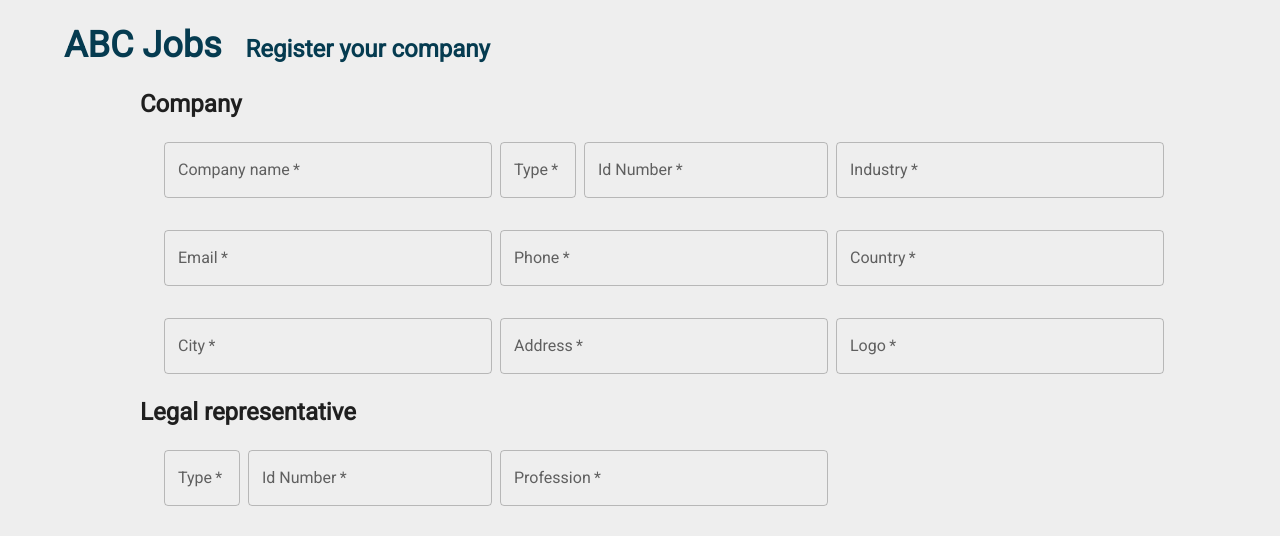
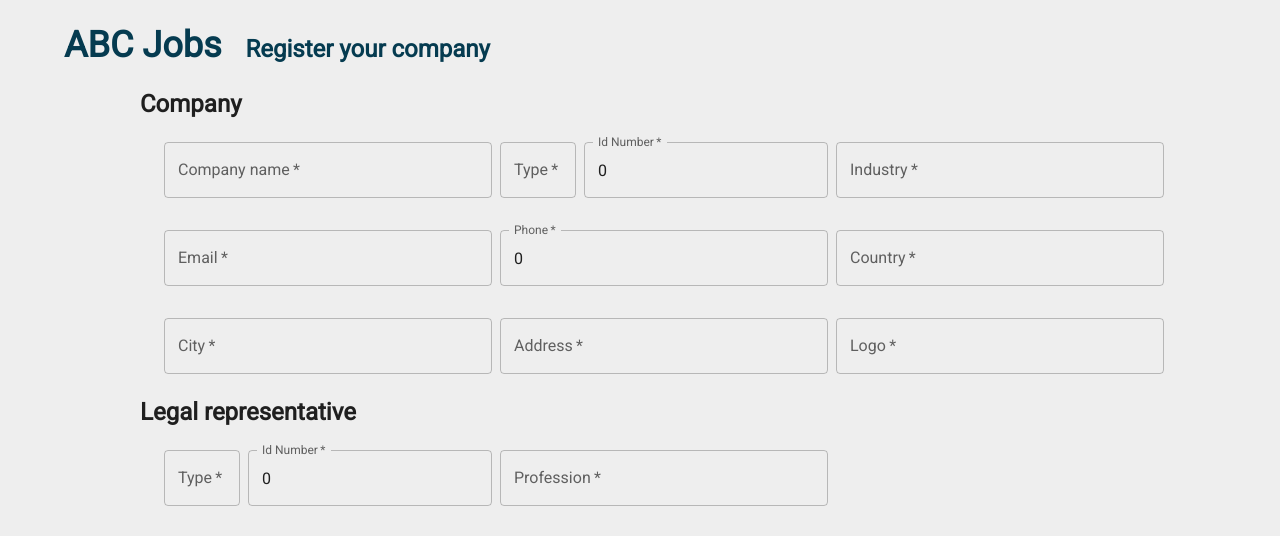
Before and after one commit to andergcp2/frontend-proyecto-final, a Next.js app: page /en/auth/register/company in a window 1280 px wide. Shown: the top 536 px of the page. Built offline with nearby package versions, Linux system fonts and the light colour scheme; no server answers.

Commit message:
Improving register form validations and fixing errors

```diff
--- a/src/app/[locale]/auth/context/useAbcAuth.tsx
+++ b/src/app/[locale]/auth/context/useAbcAuth.tsx
@@ -17,17 +17,14 @@ export default function useQanttoAuth() {
       // TODO: redirect to the right page
       // push(mainRoutes.auth.verify)
       // TODO: Hacer login automatico
-
       showToast(t('success.signUpCompany'), 'success')
     },
     onError: (error: any) => {
-      alert(JSON.stringify(error))
       showToast(error.message, 'error')
     }
   })
 
   const SignUpCompany = async (variables: SignUpCompanyDTO, options?: {}) => {
-    alert(JSON.stringify(variables))
     await SignUpCompanyReq(variables, options)
   }
 
--- a/src/app/[locale]/auth/register/company/components/RegisterForm.tsx
+++ b/src/app/[locale]/auth/register/company/components/RegisterForm.tsx
@@ -10,25 +10,85 @@ import { useFormik } from 'formik'
 import * as Yup from 'yup'
 import { useAuth } from '../../../context/AuthContext'
 import Button from '@/components/button/Button'
+import { PASSWORD_REGEX } from '@/models'
 
 export interface RegisterFormProps { }
-
+const lengths = {
+  companyNameMin: 3,
+  companyNameMax: 50,
+  idNumberMin: 0,
+  industryMin: 3,
+  industryMax: 50,
+  legalRepresentativeProfessionMin: 3,
+  legalRepresentativeProfessionMax: 100,
+  legalRepresentativeUserMin: 3,
+  legalRepresentativeUserMax: 100,
+  legalRepresentativePasswordMin: 8,
+  legalRepresentativePasswordMax: 30,
+  legalRepresentativeTypeIdMin: 2,
+  legalRepresentativeTypeIdMax: 4,
+  legalRepresentativeIdNumberMin: 0,
+  emailMin: 3,
+  emailMax: 100,
+  countryMin: 3,
+  countryMax: 50,
+  cityMin: 3,
+  cityMax: 50,
+  addressMin: 3,
+  addressMax: 100,
+}
 const validationSchema = Yup.object({
-  company_name: Yup.string().required('nameRequired'),
-  id_type: Yup.string().required('idTypeRequired'),
-  id_number: Yup.string().required('idNumberRequired'),
-  industry: Yup.string().required('industryRequired'),
-  email: Yup.string().email('invalidEmail').required('emailRequired'),
-  phone: Yup.string().required('phoneRequired'),
-  country: Yup.string().required('countryRequired'),
-  city: Yup.string().required('cityRequired'),
-  address: Yup.string().required('addressRequired'),
+  companyName: Yup.string().
+    min(lengths.companyNameMin, 'companyNameMin').
+    max(lengths.companyNameMax, 'companyNameMax').
+    required('nameRequired'),
+  idType: Yup.string().required('idTypeRequired'),
+  idNumber: Yup.number().required('idNumberRequired').
+    min(lengths.idNumberMin, 'idNumberMin'),
+  industry: Yup.string().
+    required('industryRequired').
+    min(lengths.industryMin, 'industryMin').
+    max(lengths.industryMax, 'industryMax'),
+  email: Yup.string().
+    email('invalidEmail').
+    required('emailRequired').
+    min(lengths.emailMin, 'emailMin').
+    max(lengths.emailMax, 'emailMax'),
+  phone: Yup.number().
+    required('phoneRequired').
+    min(0, 'phoneMin'),
+  country: Yup.string().
+    required('countryRequired').
+    min(lengths.countryMin, 'countryMin').
+    max(lengths.countryMax, 'countryMax'),
+  city: Yup.string().
+    required('cityRequired').
+    min(lengths.cityMin, 'cityMin').
+    max(lengths.cityMax, 'cityMax'),
+  address: Yup.string().
+    required('addressRequired').
+    min(lengths.addressMin, 'addressMin').
+    max(lengths.addressMax, 'addressMax'),
   logo: Yup.string().required('logoRequired'),
-  legal_repr_type_id: Yup.string().required('legalRepresentativeTypeIdRequired'),
-  legal_repr_id: Yup.string().required('legalRepresentativeIdNumberRequired'),
+  reprIdType: Yup.string().
+    required('legalRepresentativeTypeIdRequired').
+    min(lengths.legalRepresentativeTypeIdMin, 'legalRepresentativeTypeIdMin').
+    max(lengths.legalRepresentativeTypeIdMax, 'legalRepresentativeTypeIdMax'),
+  reprIdNumber: Yup.number().
+    required('legalRepresentativeIdNumberRequired').
+    min(lengths.legalRepresentativeIdNumberMin, 'legalRepresentativeIdNumberMin'),
   legal_repr_profession: Yup.string().required('legalRepresentativeProfessionRequired'),
-  username: Yup.string().required('legalRepresentativeUserRequired'),
-  password: Yup.string().required('legalRepresentativePasswordRequired'),
+  reprName: Yup.string().
+    required('legalRepresentativeUserRequired').
+    min(lengths.legalRepresentativeUserMin, 'legalRepresentativeUserMin').
+    max(lengths.legalRepresentativeUserMax, 'legalRepresentativeUserMax'),
+  password: Yup.string().
+    required('legalRepresentativePasswordRequired').
+    matches(PASSWORD_REGEX, 'invalidPassword'),
+  // confirmPassword field which verifies it matches the password field
+  confirmPassword: Yup.string().
+    required('legalRepresentativeConfirmPasswordRequired').
+    oneOf([Yup.ref('password')], 'passwordsMustMatch'),
 })
 
 const RegisterForm: FC<RegisterFormProps> = () => {
@@ -39,22 +99,22 @@ const RegisterForm: FC<RegisterFormProps> = () => {
 
   const formik = useFormik({
     initialValues: {
-      company_name: '',
-      id_type: '',
-      id_number: '',
+      companyName: '',
+      idType: '',
+      idNumber: 0,
       industry: '',
       email: '',
-      phone: '',
+      phone: 0,
       country: '',
       city: '',
       address: '',
       logo: '',
-      legal_repr_type_id: '',
-      legal_repr_id: '',
+      reprIdType: '',
+      reprIdNumber: 0,
       legal_repr_profession: '',
-      username: '',
+      reprName: '',
       password: '',
-      confirm_password: '',
+      confirmPassword: '',
     },
     validationSchema: validationSchema,
     onSubmit: SignUpCompany,
@@ -73,55 +133,55 @@ const RegisterForm: FC<RegisterFormProps> = () => {
       <Grid container spacing={1} marginX={2}>
         <Grid item xs={12} sm={4} >
           <TextField
-            id="company_name"
-            name="company_name"
+            id="companyName"
+            name="companyName"
             label={t('name')}
             fullWidth
             required
-            value={formik.values.company_name}
+            value={formik.values.companyName}
             onChange={formik.handleChange}
             onBlur={formik.handleBlur}
-            error={formik.touched.company_name && Boolean(formik.errors.company_name)}
+            error={formik.touched.companyName && Boolean(formik.errors.companyName)}
             helperText={
-              formik.touched.company_name &&
-              Boolean(formik.errors.company_name) &&
-              t(formik.errors.company_name as string)
+              formik.touched.companyName &&
+              Boolean(formik.errors.companyName) &&
+              t(formik.errors.companyName as string)
             }
           />
         </Grid>
         <Grid item xs={12} sm={1}>
           <TextField
-            id="id_type"
-            name="id_type"
+            id="idType"
+            name="idType"
             label={t('idType')}
             fullWidth
             required
-            value={formik.values.id_type}
+            value={formik.values.idType}
             onChange={formik.handleChange}
             onBlur={formik.handleBlur}
-            error={formik.touched.id_type && Boolean(formik.errors.id_type)}
+            error={formik.touched.idType && Boolean(formik.errors.idType)}
             helperText={
-              formik.touched.id_type &&
-              Boolean(formik.errors.id_type) &&
-              t(formik.errors.id_type as string)
+              formik.touched.idType &&
+              Boolean(formik.errors.idType) &&
+              t(formik.errors.idType as string)
             }
           />
         </Grid>
         <Grid item xs={12} sm={3} >
           <TextField
-            id="id_number"
-            name="id_number"
+            id="idNumber"
+            name="idNumber"
             label={t('idNumber')}
             fullWidth
             required
-            value={formik.values.id_number}
+            value={formik.values.idNumber}
             onChange={formik.handleChange}
             onBlur={formik.handleBlur}
-            error={formik.touched.id_number && Boolean(formik.errors.id_number)}
+            error={formik.touched.idNumber && Boolean(formik.errors.idNumber)}
             helperText={
-              formik.touched.id_number &&
-              Boolean(formik.errors.id_number) &&
-              t(formik.errors.id_number as string)
+              formik.touched.idNumber &&
+              Boolean(formik.errors.idNumber) &&
+              t(formik.errors.idNumber as string)
             }
           />
         </Grid>
@@ -263,37 +323,37 @@ const RegisterForm: FC<RegisterFormProps> = () => {
       <Grid container spacing={1} marginX={2}>
         <Grid item xs={12} sm={1} >
           <TextField
-            id="legal_repr_type_id"
-            name="legal_repr_type_id"
+            id="reprIdType"
+            name="reprIdType"
             label={t('legalRepresentativeTypeId')}
             fullWidth
             required
-            value={formik.values.legal_repr_type_id}
+            value={formik.values.reprIdType}
             onChange={formik.handleChange}
             onBlur={formik.handleBlur}
-            error={formik.touched.legal_repr_type_id && Boolean(formik.errors.legal_repr_type_id)}
+            error={formik.touched.reprIdType && Boolean(formik.errors.reprIdType)}
             helperText={
-              formik.touched.legal_repr_type_id &&
-              Boolean(formik.errors.legal_repr_type_id) &&
-              t(formik.errors.legal_repr_type_id as string)
+              formik.touched.reprIdType &&
+              Boolean(formik.errors.reprIdType) &&
+              t(formik.errors.reprIdType as string)
             }
           />
         </Grid>
         <Grid item xs={12} sm={3}>
           <TextField
-            id="legal_repr_id"
-            name="legal_repr_id"
+            id="reprIdNumber"
+            name="reprIdNumber"
             label={t('legalRepresentativeIdNumber')}
             fullWidth
             required
-            value={formik.values.legal_repr_id}
+            value={formik.values.reprIdNumber}
             onChange={formik.handleChange}
             onBlur={formik.handleBlur}
-            error={formik.touched.legal_repr_id && Boolean(formik.errors.legal_repr_id)}
+            error={formik.touched.reprIdNumber && Boolean(formik.errors.reprIdNumber)}
             helperText={
-              formik.touched.legal_repr_id &&
-              Boolean(formik.errors.legal_repr_id) &&
-              t(formik.errors.legal_repr_id as string)
+              formik.touched.reprIdNumber &&
+              Boolean(formik.errors.reprIdNumber) &&
+              t(formik.errors.reprIdNumber as string)
             }
           />
         </Grid>
@@ -319,19 +379,19 @@ const RegisterForm: FC<RegisterFormProps> = () => {
       <Grid container spacing={1} marginY={3} marginX={2}>
         <Grid item xs={12} sm={4} >
           <TextField
-            id="username"
-            name="username"
+            id="reprName"
+            name="reprName"
             label={t('legalRepresentativeUser')}
             fullWidth
             required
-            value={formik.values.username}
+            value={formik.values.reprName}
             onChange={formik.handleChange}
             onBlur={formik.handleBlur}
-            error={formik.touched.username && Boolean(formik.errors.username)}
+            error={formik.touched.reprName && Boolean(formik.errors.reprName)}
             helperText={
-              formik.touched.username &&
-              Boolean(formik.errors.username) &&
-              t(formik.errors.username as string)
+              formik.touched.reprName &&
+              Boolean(formik.errors.reprName) &&
+              t(formik.errors.reprName as string)
             }
           />
         </Grid>
@@ -339,6 +399,7 @@ const RegisterForm: FC<RegisterFormProps> = () => {
           <TextField
             id="password"
             name="password"
+            type='password'
             label={t('legalRepresentativePassword')}
             fullWidth
             required
@@ -355,19 +416,20 @@ const RegisterForm: FC<RegisterFormProps> = () => {
         </Grid>
         <Grid item xs={12} sm={4} >
           <TextField
-            id="confirm_password"
-            name="confirm_password"
+            id="confirmPassword"
+            name="confirmPassword"
             label={t('legalRepresentativeConfirmPassword')}
+            type='password'
             fullWidth
             required
-            value={formik.values.confirm_password}
+            value={formik.values.confirmPassword}
             onChange={formik.handleChange}
             onBlur={formik.handleBlur}
-            error={formik.touched.confirm_password && Boolean(formik.errors.confirm_password)}
+            error={formik.touched.confirmPassword && Boolean(formik.errors.confirmPassword)}
             helperText={
-              formik.touched.confirm_password &&
-              Boolean(formik.errors.confirm_password) &&
-              t(formik.errors.confirm_password as string)
+              formik.touched.confirmPassword &&
+              Boolean(formik.errors.confirmPassword) &&
+              t(formik.errors.confirmPassword as string)
             }
           />
         </Grid>
--- a/src/services/auth/config.ts
+++ b/src/services/auth/config.ts
@@ -3,7 +3,7 @@ import { Method } from "axios";
 export const authMethods = {
   signUpCompany: {
     method: "POST" as Method,
-    url: "company/", // TODO: Check the right url of the endpoint
-    baseUrl: process.env.NEXT_PUBLIC_API_AUTH_URL,
+    url: "companies",
+    baseUrl: process.env.NEXT_PUBLIC_API_URL,
   },
 };
--- a/src/services/auth/index.ts
+++ b/src/services/auth/index.ts
@@ -5,7 +5,7 @@ export const signUpCompany = async (
   params: SignUpCompanyDTO
 ): Promise<void> => {
   await axiosMethod<any>({
-    name: "signUpOTP",
+    name: "signUpCompany",
     data: {
       ...params,
     },
```
Also changed, not shown: src/messages/en.json (+22 -1 lines), src/messages/es.json (+22 -1 lines), src/models/auth.model.ts (+10 -8 lines), 2 other files (tests, documents, lock files or other folders).
